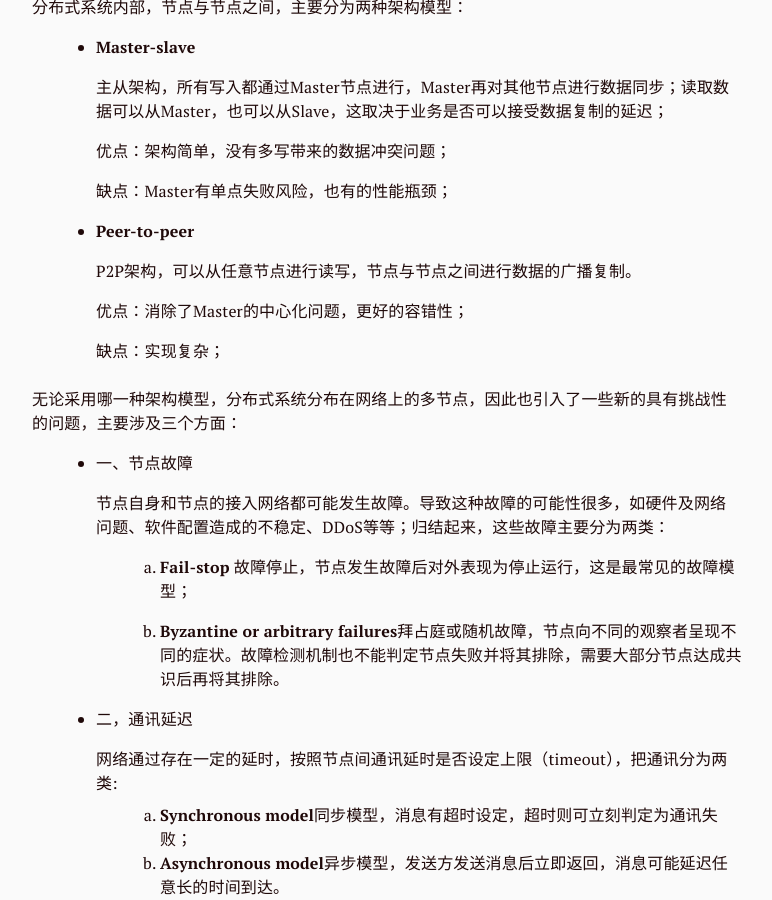
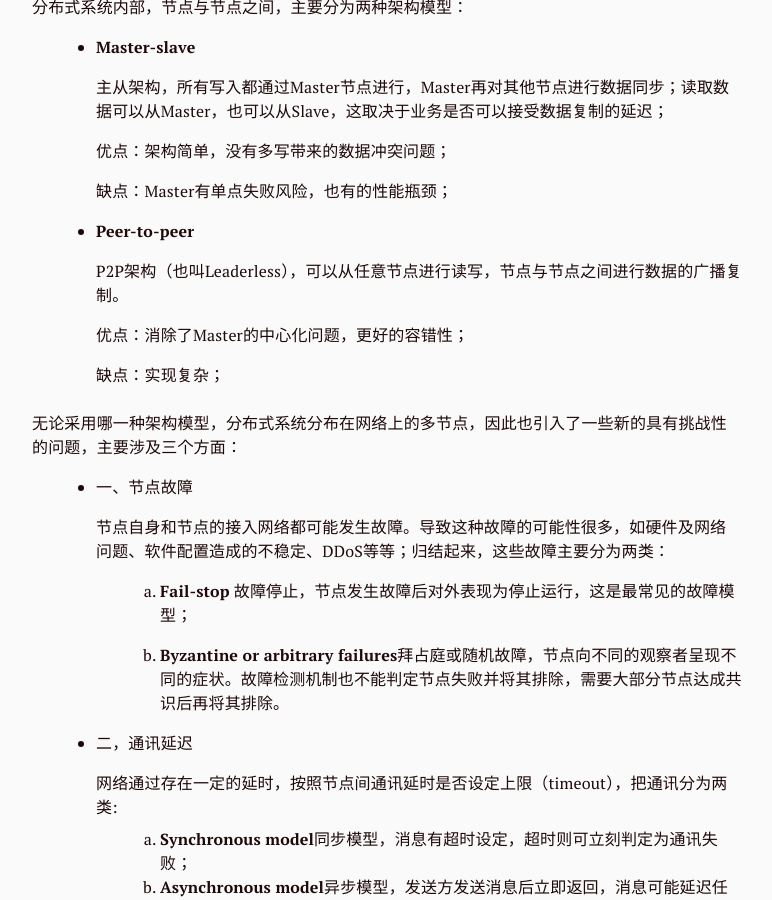
Before and after one commit to aaronyao/aaronyao.github.io, a Jekyll site: the page built from _posts/2019-03-13-consisitency-of-distributed-system.md, in a window 1280 px wide and 900 px high, scrolled down 1311 px. Shown: the whole window, without its empty margins (253-1025 px from the left). Built offline with Jekyll 4.4.1, drawn with Linux system fonts in a browser that asks for light colours.

Commit message:
Fix typo.

```diff
--- a/_posts/2019-03-13-consisitency-of-distributed-system.md
+++ b/_posts/2019-03-13-consisitency-of-distributed-system.md
@@ -33,7 +33,7 @@ typora-root-url: /Users/aaron/Google Drive/my/blog/aaronyao.github.io
 
 - **Peer-to-peer**
 
-  P2P架构，可以从任意节点进行读写，节点与节点之间进行数据的广播复制。
+  P2P架构（也叫Leaderless），可以从任意节点进行读写，节点与节点之间进行数据的广播复制。
 
   优点：消除了Master的中心化问题，更好的容错性；
 
```
